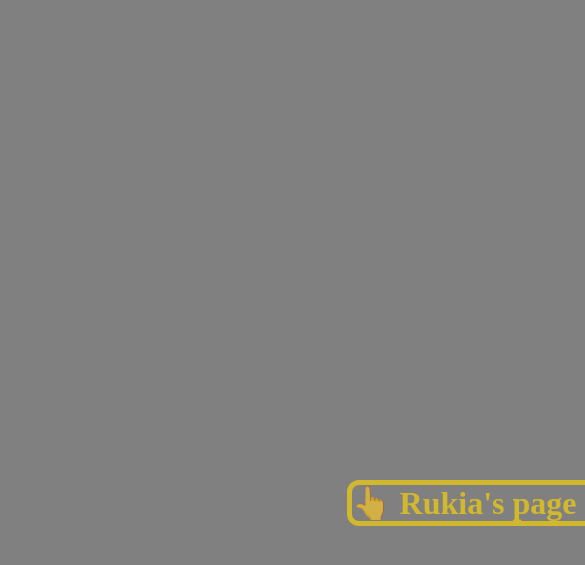
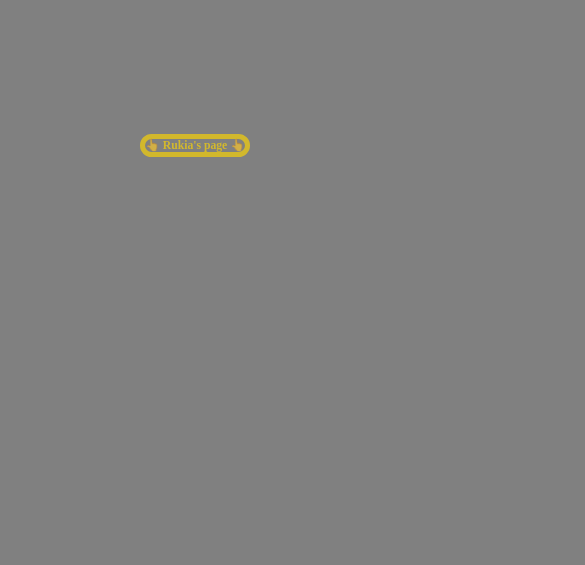
Before and after one commit to Rrukia/Rrukia.github.io, a plain HTML site: page index.html in a window 390 px wide. Shown: the part 97-662 px from the top of the page, 585 px wide, since content can reach past the window. Drawn offline with Linux system fonts and the light colour scheme.

Commit message:
Update index.html

```diff
--- a/index.html
+++ b/index.html
@@ -55,6 +55,16 @@
         .modal h1:hover {
             transform: scale(1.1);
         }
+
+        @media (max-width: 768px) {
+            .modal {
+                width: 80vw;
+                height: calc(80vw * 1080 / 1920);
+            }
+            .modal h1 a {
+                font-size: 3vw;
+            }
+        }
     </style>
 </head>
 <body>
```
